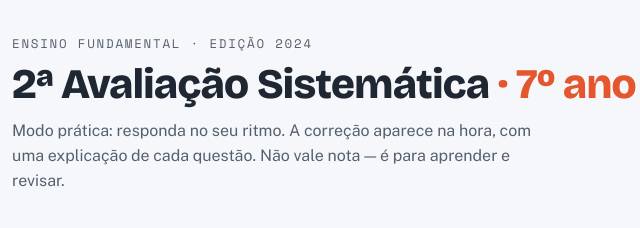
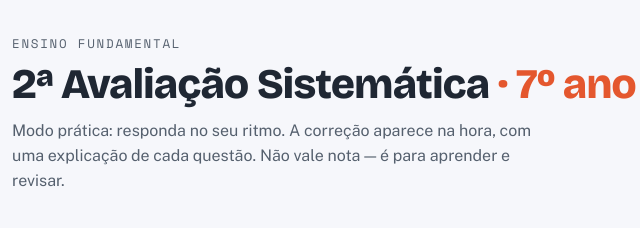
Before and after one commit to patricia-strabelli/provas-treino, a plain HTML site: page fund2/7ano-trimestre2/index.html in a window 1280 px wide. Shown: the top 228 px of the page, 266-906 px from the left. Drawn offline with nearby package versions, Linux system fonts and the light colour scheme.

Commit message:
Update index.html

```diff
--- a/fund2/7ano-trimestre2/index.html
+++ b/fund2/7ano-trimestre2/index.html
@@ -3,7 +3,7 @@
 <head>
 <meta charset="UTF-8">
 <meta name="viewport" content="width=device-width, initial-scale=1.0">
-<title>2ª Avaliação Sistemática — 7º ano · Modo prática</title>
+<title>2ª Prova Teste — 7º ano · Modo prática</title>
 <link rel="preconnect" href="https://fonts.googleapis.com">
 <link rel="preconnect" href="https://fonts.gstatic.com" crossorigin>
 <link href="https://fonts.googleapis.com/css2?family=Bricolage+Grotesque:opsz,wght@12..96,500;12..96,700;12..96,800&family=Public+Sans:ital,wght@0,400;0,500;0,600;1,400&family=Space+Mono:wght@400;700&display=swap" rel="stylesheet">
@@ -179,7 +179,7 @@
 <body>
 <div class="wrap">
   <header>
-    <p class="eyebrow">Ensino Fundamental · Edição 2024</p>
+    <p class="eyebrow">Ensino Fundamental </p>
     <h1>2ª Avaliação Sistemática <span class="yr">· 7º ano</span></h1>
     <p class="lede">Modo prática: responda no seu ritmo. A correção aparece na hora, com uma explicação de cada questão. Não vale nota — é para aprender e revisar.</p>
   </header>
```
